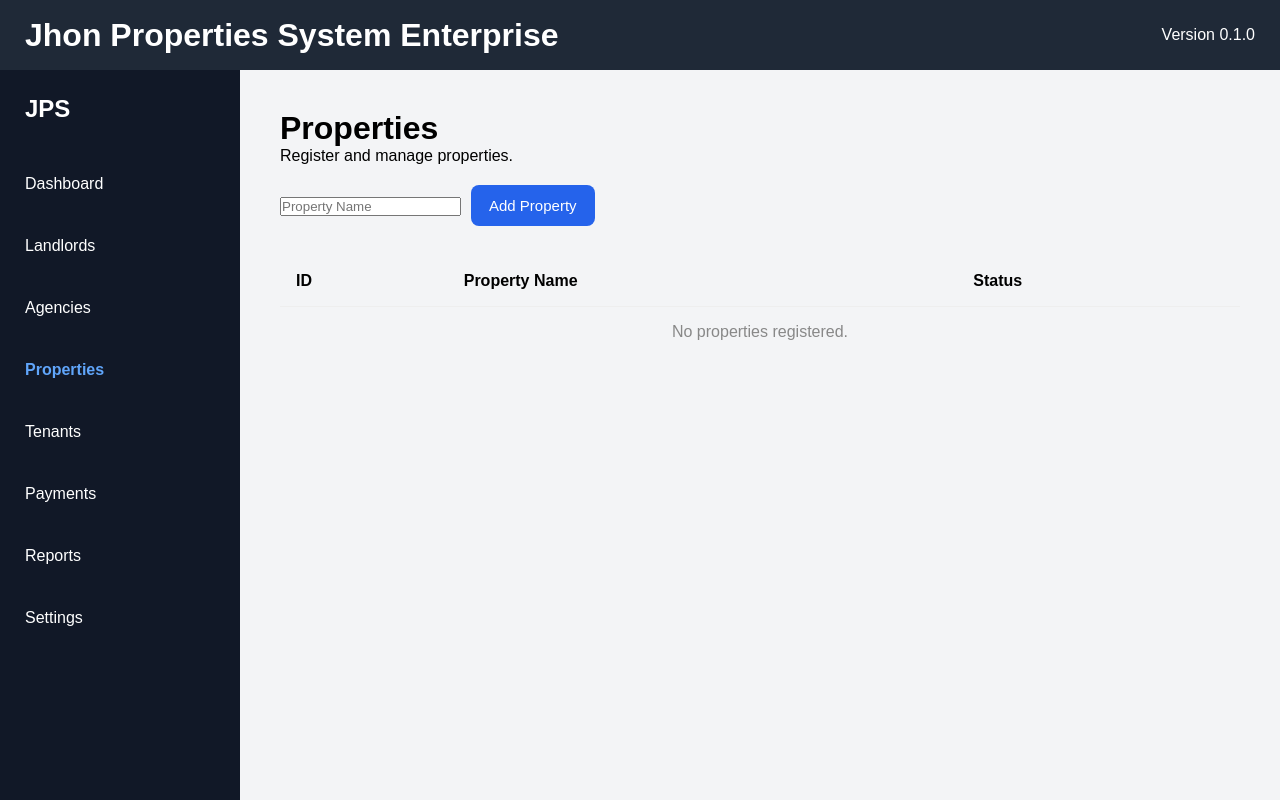
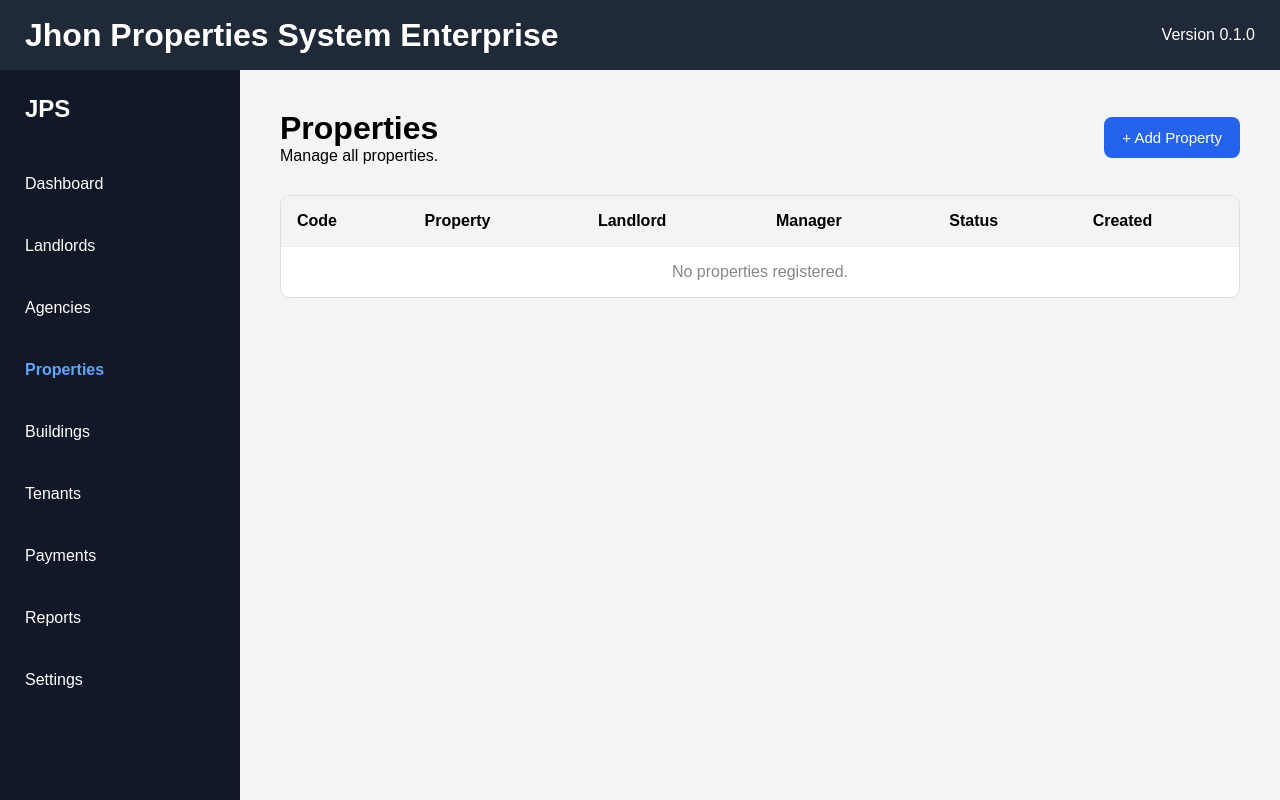
Before and after one commit to JHON261998/jhon-properties-system-enterprise, a React (Vite) app: page /properties in a window 1280 px wide. Built offline with nearby package versions, Linux system fonts and the light colour scheme.

Commit message:
Release 0.8.0 - Buildings Module

```diff
--- a/src/App.jsx
+++ b/src/App.jsx
@@ -7,6 +7,7 @@ import Dashboard from "./pages/Dashboard";
 import Landlords from "./pages/Landlords";
 import Agencies from "./pages/Agencies";
 import Properties from "./pages/Properties";
+import Buildings from "./pages/Buildings";
 import Tenants from "./pages/Tenants";
 import Payments from "./pages/Payments";
 import Reports from "./pages/Reports";
@@ -20,6 +21,7 @@ function App() {
         <Route path="/landlords" element={<Landlords />} />
         <Route path="/agencies" element={<Agencies />} />
         <Route path="/properties" element={<Properties />} />
+        <Route path="/buildings" element={<Buildings />} />
         <Route path="/tenants" element={<Tenants />} />
         <Route path="/payments" element={<Payments />} />
         <Route path="/reports" element={<Reports />} />
--- /dev/null
+++ b/src/components/BuildingModal.jsx
@@ -0,0 +1,58 @@
+import { useState } from "react";
+import TextInput from "./TextInput";
+
+function BuildingModal({ open, onClose, onSave }) {
+  const [name, setName] = useState("");
+  const [property, setProperty] = useState("");
+
+  if (!open) return null;
+
+  function handleSave() {
+    if (!name.trim()) return;
+
+    onSave({
+      name,
+      property,
+    });
+
+    setName("");
+    setProperty("");
+  }
+
+  return (
+    <div className="modal-overlay">
+      <div className="modal">
+        <h2>Add Building</h2>
+
+        <TextInput
+          label="Building Name"
+          placeholder="Block A"
+          value={name}
+          onChange={(e) => setName(e.target.value)}
+        />
+
+        <TextInput
+          label="Property"
+          placeholder="Sunset Apartments"
+          value={property}
+          onChange={(e) => setProperty(e.target.value)}
+        />
+
+        <div className="modal-buttons">
+          <button
+            className="primary-btn"
+            onClick={handleSave}
+          >
+            Save
+          </button>
+
+          <button onClick={onClose}>
+            Cancel
+          </button>
+        </div>
+      </div>
+    </div>
+  );
+}
+
+export default BuildingModal;
--- /dev/null
+++ b/src/components/BuildingRow.jsx
@@ -0,0 +1,13 @@
+function BuildingRow({ building }) {
+  return (
+    <tr>
+      <td>{building.code}</td>
+      <td>{building.name}</td>
+      <td>{building.property}</td>
+      <td>{building.status}</td>
+      <td>{building.createdAt}</td>
+    </tr>
+  );
+}
+
+export default BuildingRow;
--- /dev/null
+++ b/src/components/BuildingTable.jsx
@@ -0,0 +1,38 @@
+import BuildingRow from "./BuildingRow";
+
+function BuildingTable({ buildings }) {
+  return (
+    <div className="table-container">
+      <table className="jps-table">
+        <thead>
+          <tr>
+            <th>Code</th>
+            <th>Building</th>
+            <th>Property</th>
+            <th>Status</th>
+            <th>Created</th>
+          </tr>
+        </thead>
+
+        <tbody>
+          {buildings.length === 0 ? (
+            <tr>
+              <td colSpan={5} className="empty-state">
+                No buildings registered.
+              </td>
+            </tr>
+          ) : (
+            buildings.map((building) => (
+              <BuildingRow
+                key={building.id}
+                building={building}
+              />
+            ))
+          )}
+        </tbody>
+      </table>
+    </div>
+  );
+}
+
+export default BuildingTable;
--- /dev/null
+++ b/src/components/PropertyModal.jsx
@@ -0,0 +1,68 @@
+import { useState } from "react";
+import TextInput from "./TextInput";
+
+function PropertyModal({ open, onClose, onSave }) {
+  const [name, setName] = useState("");
+  const [landlord, setLandlord] = useState("");
+  const [manager, setManager] = useState("");
+
+  if (!open) return null;
+
+  function handleSave() {
+    if (!name.trim()) return;
+
+    onSave({
+      name,
+      landlord,
+      manager,
+    });
+
+    setName("");
+    setLandlord("");
+    setManager("");
+  }
+
+  return (
+    <div className="modal-overlay">
+      <div className="modal">
+        <h2>Add Property</h2>
+
+        <TextInput
+          label="Property Name"
+          placeholder="Sunset Apartments"
+          value={name}
+          onChange={(e) => setName(e.target.value)}
+        />
+
+        <TextInput
+          label="Landlord"
+          placeholder="Mr. Kamau"
+          value={landlord}
+          onChange={(e) => setLandlord(e.target.value)}
+        />
+
+        <TextInput
+          label="Property Manager"
+          placeholder="John"
+          value={manager}
+          onChange={(e) => setManager(e.target.value)}
+        />
+
+        <div className="modal-buttons">
+          <button
+            className="primary-btn"
+            onClick={handleSave}
+          >
+            Save
+          </button>
+
+          <button onClick={onClose}>
+            Cancel
+          </button>
+        </div>
+      </div>
+    </div>
+  );
+}
+
+export default PropertyModal;
--- /dev/null
+++ b/src/components/PropertyRow.jsx
@@ -0,0 +1,14 @@
+function PropertyRow({ property }) {
+  return (
+    <tr>
+      <td>{property.code}</td>
+      <td>{property.name}</td>
+      <td>{property.landlord}</td>
+      <td>{property.manager}</td>
+      <td>{property.status}</td>
+      <td>{property.createdAt}</td>
+    </tr>
+  );
+}
+
+export default PropertyRow;
--- /dev/null
+++ b/src/components/PropertyTable.jsx
@@ -0,0 +1,39 @@
+import PropertyRow from "./PropertyRow";
+
+function PropertyTable({ properties }) {
+  return (
+    <div className="table-container">
+      <table className="jps-table">
+        <thead>
+          <tr>
+            <th>Code</th>
+            <th>Property</th>
+            <th>Landlord</th>
+            <th>Manager</th>
+            <th>Status</th>
+            <th>Created</th>
+          </tr>
+        </thead>
+
+        <tbody>
+          {properties.length === 0 ? (
+            <tr>
+              <td colSpan={6} className="empty-state">
+                No properties registered.
+              </td>
+            </tr>
+          ) : (
+            properties.map((property) => (
+              <PropertyRow
+                key={property.id}
+                property={property}
+              />
+            ))
+          )}
+        </tbody>
+      </table>
+    </div>
+  );
+}
+
+export default PropertyTable;
--- a/src/data/navigation.js
+++ b/src/data/navigation.js
@@ -21,21 +21,26 @@ const navigation = [
   },
   {
     id: 5,
+    name: "Buildings",
+    path: "/buildings",
+  },
+  {
+    id: 6,
     name: "Tenants",
     path: "/tenants",
   },
   {
-    id: 6,
+    id: 7,
     name: "Payments",
     path: "/payments",
   },
   {
-    id: 7,
+    id: 8,
     name: "Reports",
     path: "/reports",
   },
   {
-    id: 8,
+    id: 9,
     name: "Settings",
     path: "/settings",
   },
--- /dev/null
+++ b/src/features/buildings/buildingStore.js
@@ -0,0 +1,21 @@
+export function loadBuildings() {
+  const saved = localStorage.getItem("buildings");
+  return saved ? JSON.parse(saved) : [];
+}
+
+export function saveBuildings(buildings) {
+  localStorage.setItem(
+    "buildings",
+    JSON.stringify(buildings)
+  );
+}
+
+export function createBuilding(data, count) {
+  return {
+    id: `B-${Date.now()}`,
+    code: `B-${String(count + 1).padStart(3, "0")}`,
+    status: "Active",
+    createdAt: new Date().toLocaleDateString(),
+    ...data,
+  };
+}
--- a/src/features/properties/propertyStore.js
+++ b/src/features/properties/propertyStore.js
@@ -10,10 +10,12 @@ export function saveProperties(properties) {
   );
 }
 
-export function createProperty(data) {
+export function createProperty(data, count) {
   return {
     id: `P-${Date.now()}`,
+    code: `P-${String(count + 1).padStart(3, "0")}`,
     status: "Active",
+    createdAt: new Date().toLocaleDateString(),
     ...data,
   };
 }
--- /dev/null
+++ b/src/pages/Buildings.jsx
@@ -0,0 +1,55 @@
+import { useEffect, useState } from "react";
+
+import BuildingModal from "../components/BuildingModal";
+import BuildingTable from "../components/BuildingTable";
+
+import {
+  loadBuildings,
+  saveBuildings,
+  createBuilding,
+} from "../features/buildings/buildingStore";
+
+function Buildings() {
+  const [buildings, setBuildings] = useState(loadBuildings);
+  const [open, setOpen] = useState(false);
+
+  useEffect(() => {
+    saveBuildings(buildings);
+  }, [buildings]);
+
+  function addBuilding(data) {
+    const building = createBuilding(data, buildings.length);
+
+    setBuildings([...buildings, building]);
+
+    setOpen(false);
+  }
+
+  return (
+    <>
+      <div className="page-header">
+        <div>
+          <h1>Buildings</h1>
+          <p>Manage buildings under each property.</p>
+        </div>
+
+        <button
+          className="primary-btn"
+          onClick={() => setOpen(true)}
+        >
+          + Add Building
+        </button>
+      </div>
+
+      <BuildingTable buildings={buildings} />
+
+      <BuildingModal
+        open={open}
+        onClose={() => setOpen(false)}
+        onSave={addBuilding}
+      />
+    </>
+  );
+}
+
+export default Buildings;
--- a/src/pages/Properties.jsx
+++ b/src/pages/Properties.jsx
@@ -1,4 +1,7 @@
 import { useEffect, useState } from "react";
+
+import PropertyModal from "../components/PropertyModal";
+import PropertyTable from "../components/PropertyTable";
 
 import {
   loadProperties,
@@ -7,75 +10,44 @@ import {
 } from "../features/properties/propertyStore";
 
 function Properties() {
-  const [name, setName] = useState("");
   const [properties, setProperties] = useState(loadProperties);
+  const [open, setOpen] = useState(false);
 
   useEffect(() => {
     saveProperties(properties);
   }, [properties]);
 
-  function addProperty() {
-    if (!name.trim()) return;
-
-    const property = createProperty({
-      name,
-    });
+  function addProperty(data) {
+    const property = createProperty(data, properties.length);
 
     setProperties([...properties, property]);
 
-    setName("");
+    setOpen(false);
   }
 
   return (
     <>
-      <h1>Properties</h1>
-
-      <p>Register and manage properties.</p>
-
-      <div style={{ marginTop: "20px" }}>
-        <input
-          type="text"
-          placeholder="Property Name"
-          value={name}
-          onChange={(e) => setName(e.target.value)}
-        />
+      <div className="page-header">
+        <div>
+          <h1>Properties</h1>
+          <p>Manage all properties.</p>
+        </div>
 
         <button
           className="primary-btn"
-          onClick={addProperty}
-          style={{ marginLeft: "10px" }}
+          onClick={() => setOpen(true)}
         >
-          Add Property
+          + Add Property
         </button>
       </div>
 
-      <table className="jps-table" style={{ marginTop: "30px" }}>
-        <thead>
-          <tr>
-            <th>ID</th>
-            <th>Property Name</th>
-            <th>Status</th>
-          </tr>
-        </thead>
+      <PropertyTable properties={properties} />
 
-        <tbody>
-          {properties.length === 0 ? (
-            <tr>
-              <td colSpan={3} className="empty-state">
-                No properties registered.
-              </td>
-            </tr>
-          ) : (
-            properties.map((property) => (
-              <tr key={property.id}>
-                <td>{property.id}</td>
-                <td>{property.name}</td>
-                <td>{property.status}</td>
-              </tr>
-            ))
-          )}
-        </tbody>
-      </table>
+      <PropertyModal
+        open={open}
+        onClose={() => setOpen(false)}
+        onSave={addProperty}
+      />
     </>
   );
 }
```
